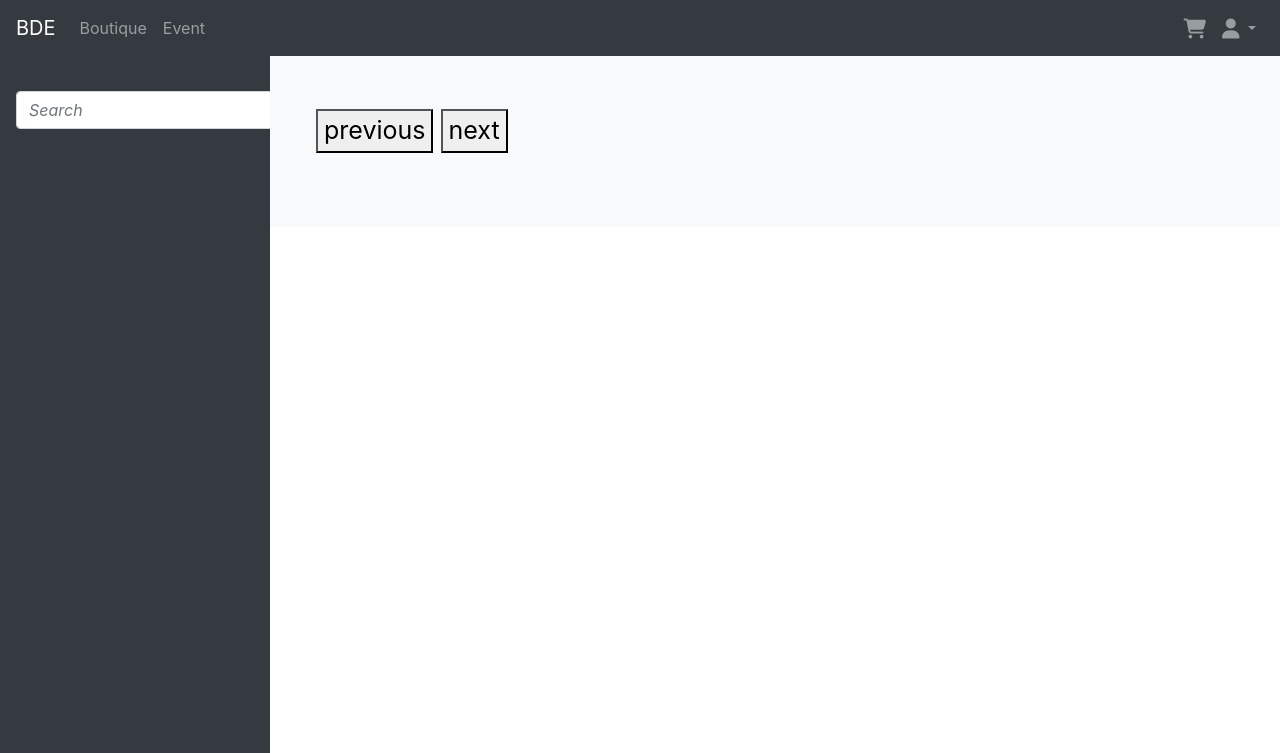
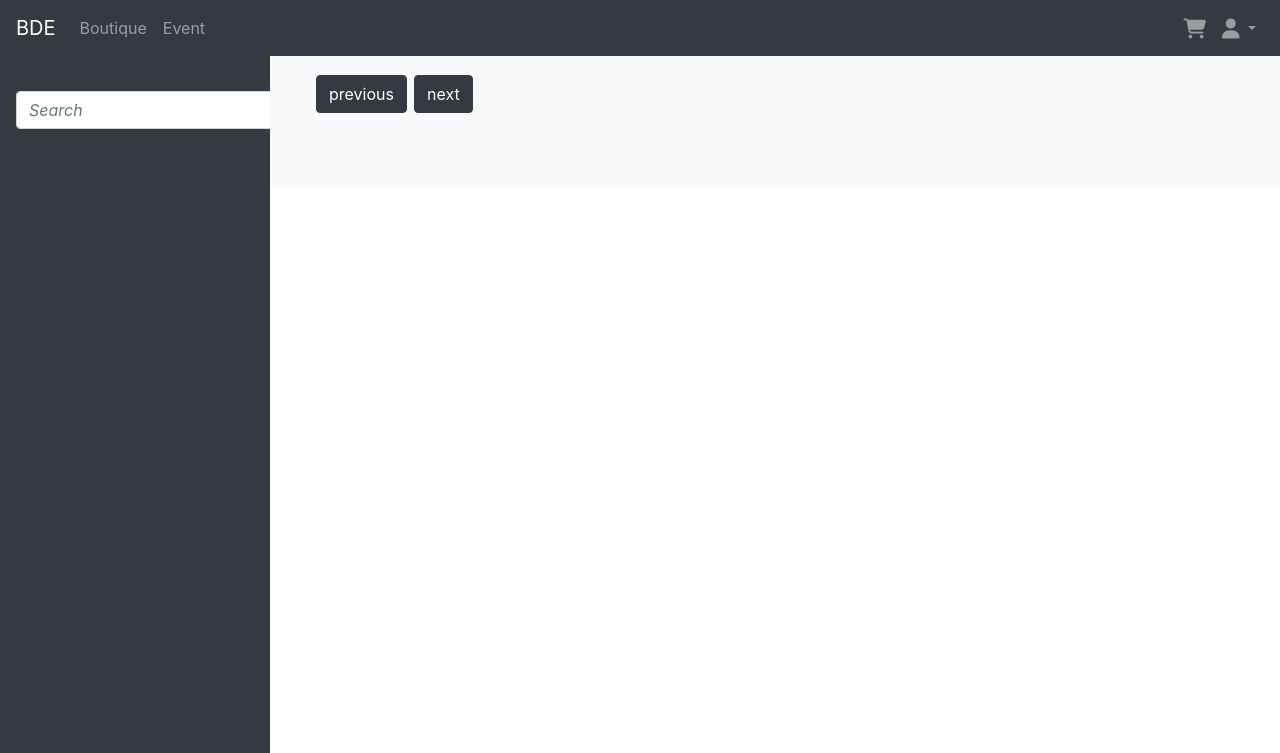
Before and after one commit to Kvntn/BDE_Project, a PHP site: page /shop.php in a window 1280 px wide. Shown: the top 753 px of the page. Run offline with PHP 8.4, Linux system fonts and the light colour scheme; data that the repository does not hold is empty; some libraries are stand-ins or nearby versions.

Commit message:
shop fix

```diff
--- a/src/resources/css/style.css
+++ b/src/resources/css/style.css
@@ -29,7 +29,6 @@
 }
 
 .container-shop {
-  margin-top: 35px;
   padding:20px;
   padding-left:300px;
   overflow-x: hidden;
--- a/src/shop.php
+++ b/src/shop.php
@@ -6,8 +6,8 @@
   <div class="album py-5 bg-light">
     <div class="container-shop">
     <form action="" method="get">
-    <button name = "button" type="submit" value="previous">previous</button>
-    <button name="button" type="submit" value="next">next</button>
+    <button name="button" class="btn btn-dark" type="submit" value="previous">previous</button>
+    <button name="button" class="btn btn-dark" type="submit" value="next">next</button>
   </form>
     <div class="row">
           <?php
```
